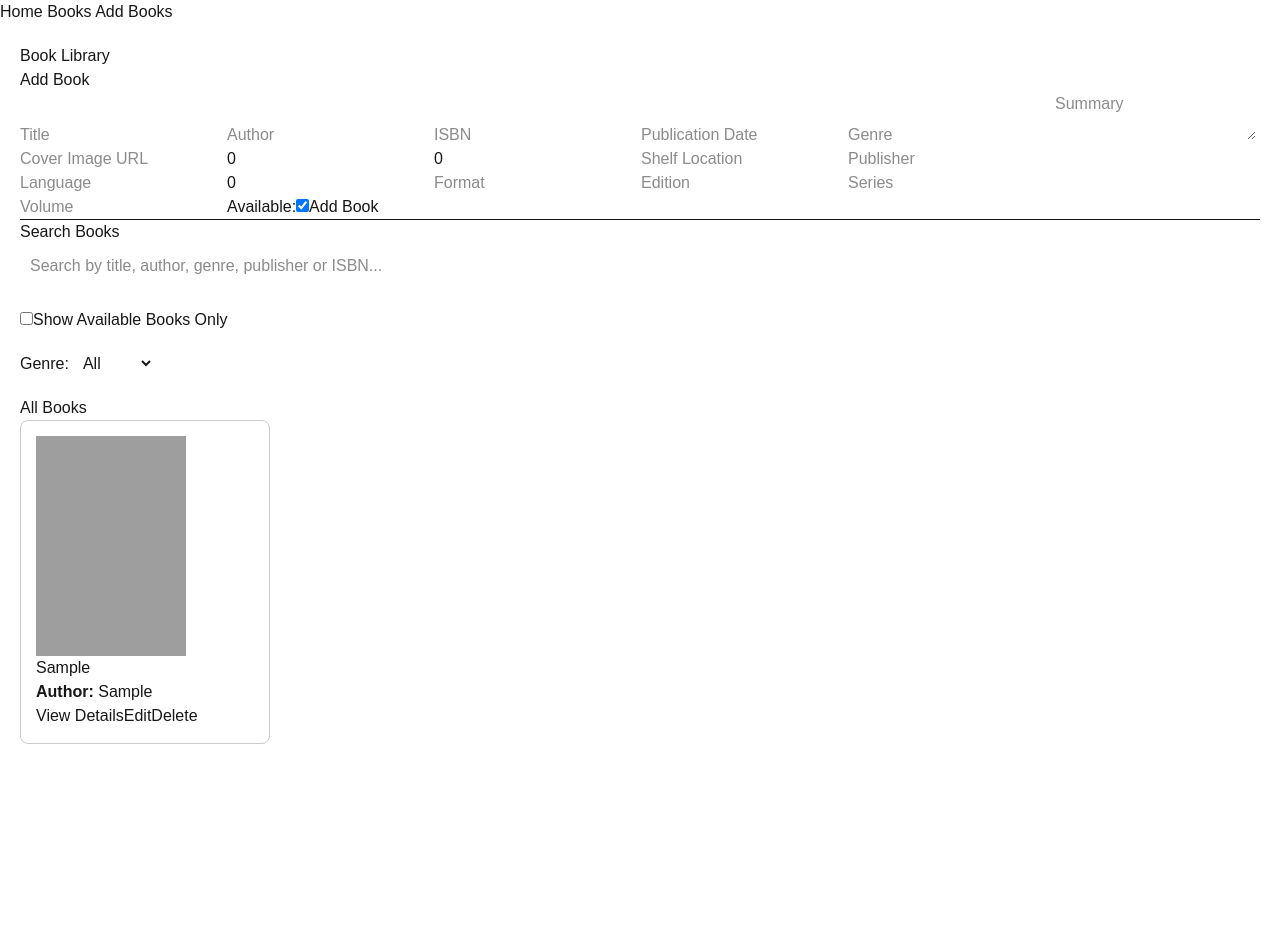
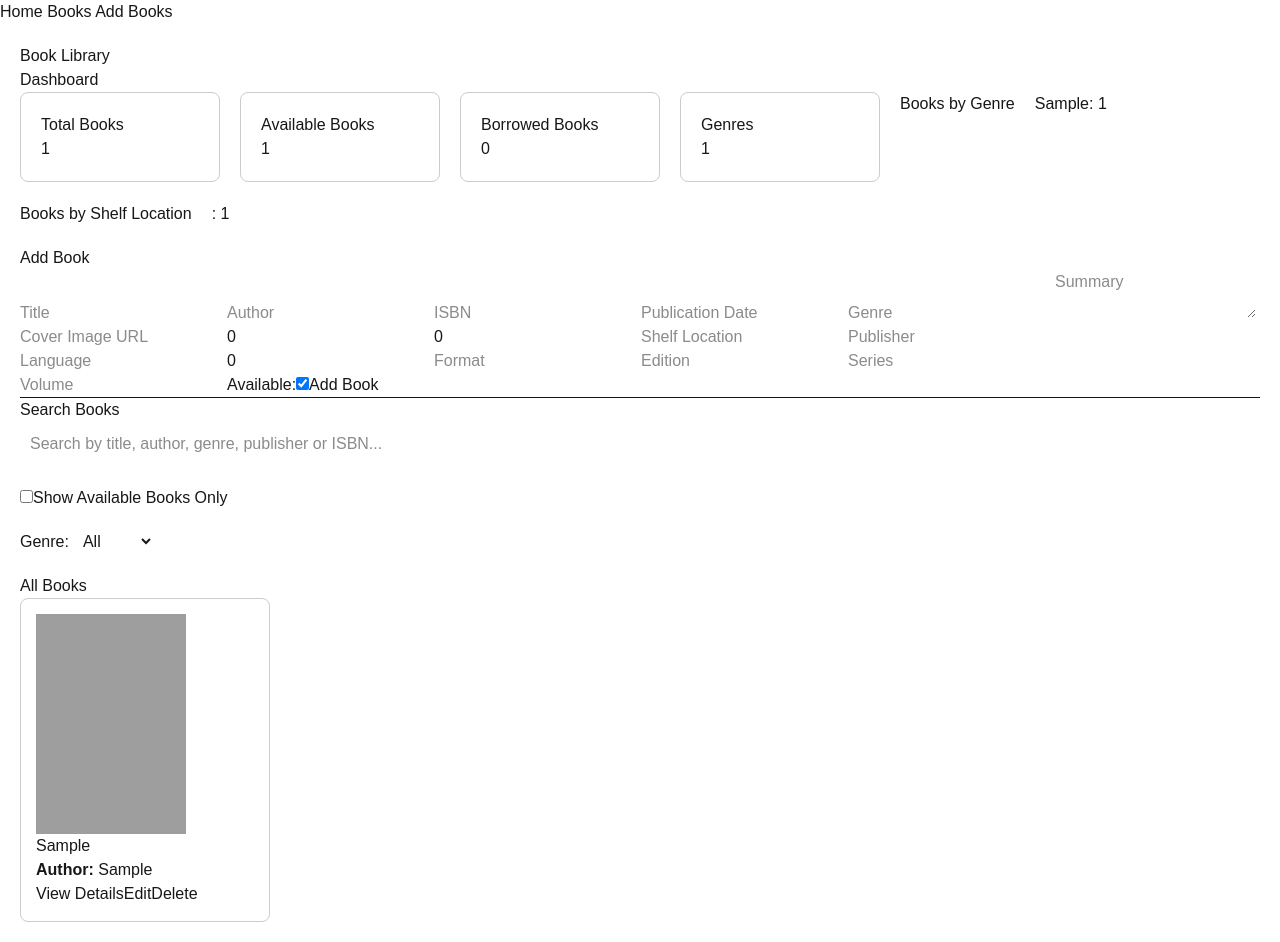
Before and after one commit to KrishnaprabhaCM/BeginnerProjects, a Next.js app in the folder book-library/: page /books in a window 1280 px wide. Both pictures are taken after typing "Sample", "Sample", "Sample", "Sample", "Sample", "Sample" into the empty fields and a click on the button "Add Book". Before the commit the page ends 800 px from the top, so only its background shows below. Built offline with nearby package versions, Linux system fonts and the light colour scheme; grey boxes are pictures that could not be loaded.

Commit message:
Add dashboard statistics

```diff
--- a/book-library/app/books/page.tsx
+++ b/book-library/app/books/page.tsx
@@ -114,9 +114,117 @@ export default function BooksPage() {
 
 });
 
+const totalBooks = books.length;
+
+const availableBooks = books.filter(
+  (book) => book.isAvailable
+).length;
+
+const borrowedBooks = totalBooks - availableBooks;
+
+const totalGenres = new Set(
+  books.map((book) => book.genre)
+).size;
+
+const genreStats = books.reduce(
+  (acc, book) => {
+    acc[book.genre] = (acc[book.genre] || 0) + 1;
+    return acc;
+  },
+  {} as Record<string, number>
+);
+const shelfStats = books.reduce(
+  (acc, book) => {
+    acc[book.shelfLocation] =
+      (acc[book.shelfLocation] || 0) + 1;
+
+    return acc;
+  },
+  {} as Record<string, number>
+);
+
   return (
     <div style={{ padding: "20px" }}>
       <h1>Book Library</h1>
+      <h2>Dashboard</h2>
+
+<div
+  style={{
+    display: "flex",
+    gap: "20px",
+    flexWrap: "wrap",
+    marginBottom: "20px",
+  }}
+>
+  <div
+    style={{
+      border: "1px solid #ccc",
+      padding: "20px",
+      width: "200px",
+      borderRadius: "8px",
+    }}
+  >
+    <h3>Total Books</h3>
+    <p>{totalBooks}</p>
+  </div>
+
+  <div
+    style={{
+      border: "1px solid #ccc",
+      padding: "20px",
+      width: "200px",
+      borderRadius: "8px",
+    }}
+  >
+    <h3>Available Books</h3>
+    <p>{availableBooks}</p>
+  </div>
+
+  <div
+    style={{
+      border: "1px solid #ccc",
+      padding: "20px",
+      width: "200px",
+      borderRadius: "8px",
+    }}
+  >
+    <h3>Borrowed Books</h3>
+    <p>{borrowedBooks}</p>
+  </div>
+
+  <div
+    style={{
+      border: "1px solid #ccc",
+      padding: "20px",
+      width: "200px",
+      borderRadius: "8px",
+    }}
+  >
+    <h3>Genres</h3>
+    <p>{totalGenres}</p>
+  </div>
+  <h3>Books by Genre</h3>
+
+<ul>
+  {Object.entries(genreStats).map(
+    ([genre, count]) => (
+      <li key={genre}>
+        {genre}: {count}
+      </li>
+    )
+  )}
+</ul>
+<h3>Books by Shelf Location</h3>
+<ul>
+  {Object.entries(shelfStats).map(
+    ([shelf, count]) => (
+      <li key={shelf}>
+        {shelf}: {count}
+      </li>
+    )
+  )}
+</ul>
+</div>
 
       <BookForm onAddBook={handleAddBook} onUpdateBook={handleUpdateBook} editingBook={editingBook} />
 
```
